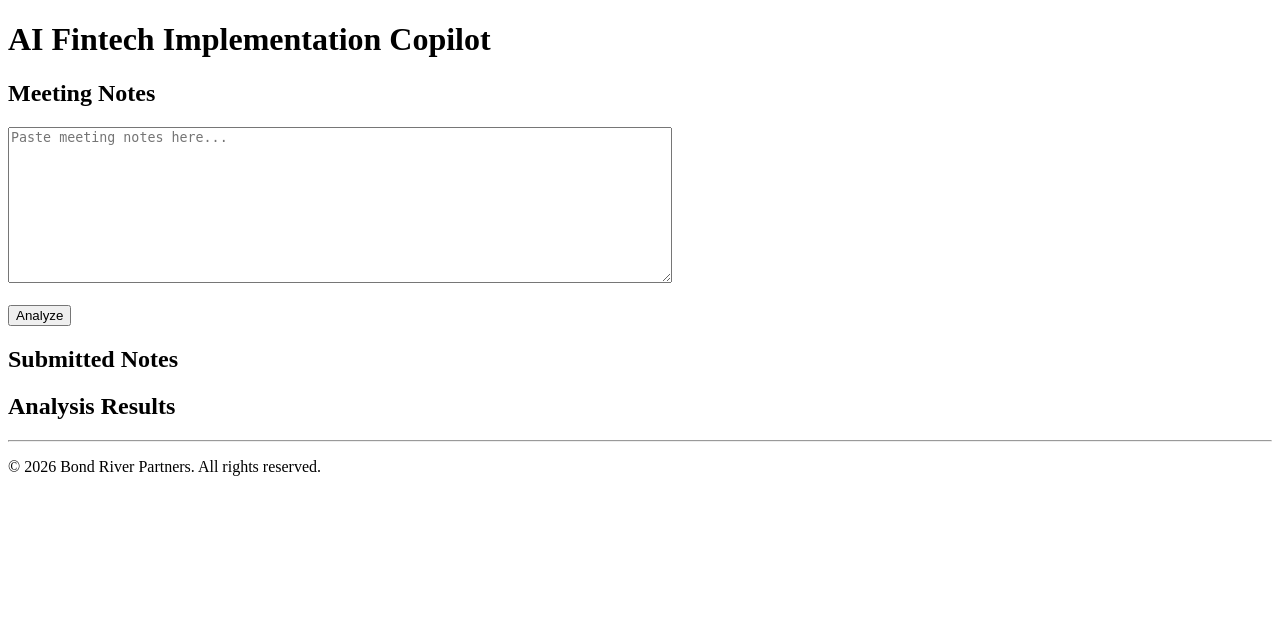
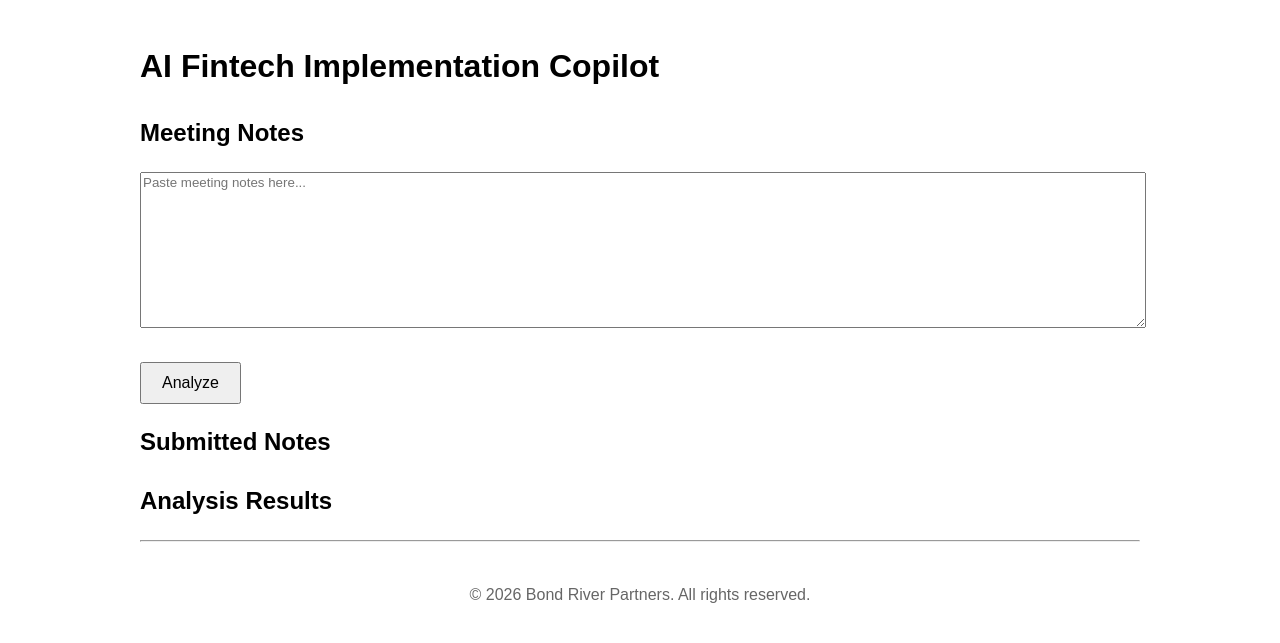
Before and after one commit to davidlb-dev/fintech-implementation-copilot, a Flask app: page / in a window 1280 px wide. Shown: the top 643 px of the page. Run offline with Flask 3, Linux system fonts and the light colour scheme.

Commit message:
Add basic UI styling and layout improvements

```diff
--- a/templates/index.html
+++ b/templates/index.html
@@ -2,6 +2,39 @@
 <html>
 <head>
     <title>AI Fintech Implementation Copilot</title>
+
+    <style>
+        body {
+            font-family: Arial, sans-serif;
+            max-width: 1000px;
+            margin: 0 auto;
+            padding: 20px;
+            line-height: 1.6;
+        }
+
+        textarea {
+            width: 100%;
+            max-width: 100%;
+            font-family: inherit;
+        }
+
+        button {
+            padding: 10px 20px;
+            font-size: 16px;
+            cursor: pointer;
+        }
+
+        pre {
+            white-space: pre-wrap;
+            font-family: inherit;
+        }
+
+        footer {
+            text-align: center;
+            color: #666;
+            margin-top: 40px;
+        }
+    </style>
 </head>
 <body>
 
@@ -40,6 +73,9 @@
     <footer>
         <p>© {{ current_year }} Bond River Partners. All rights reserved.</p>
     </footer>
+ <!--    <footer>
+        <p>DEBUG YEAR: {{ current_year }}</p>
+    </footer> -->
 
 </body>
 </html>
```
